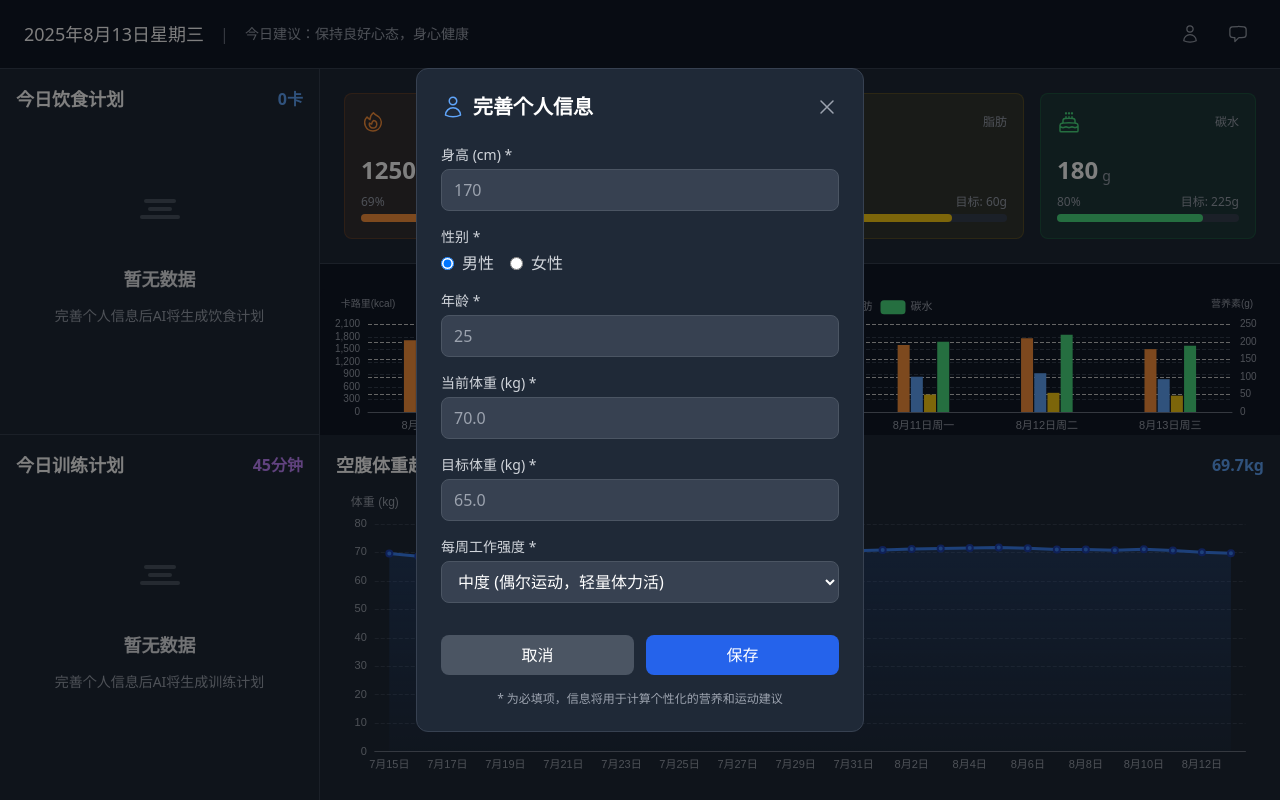
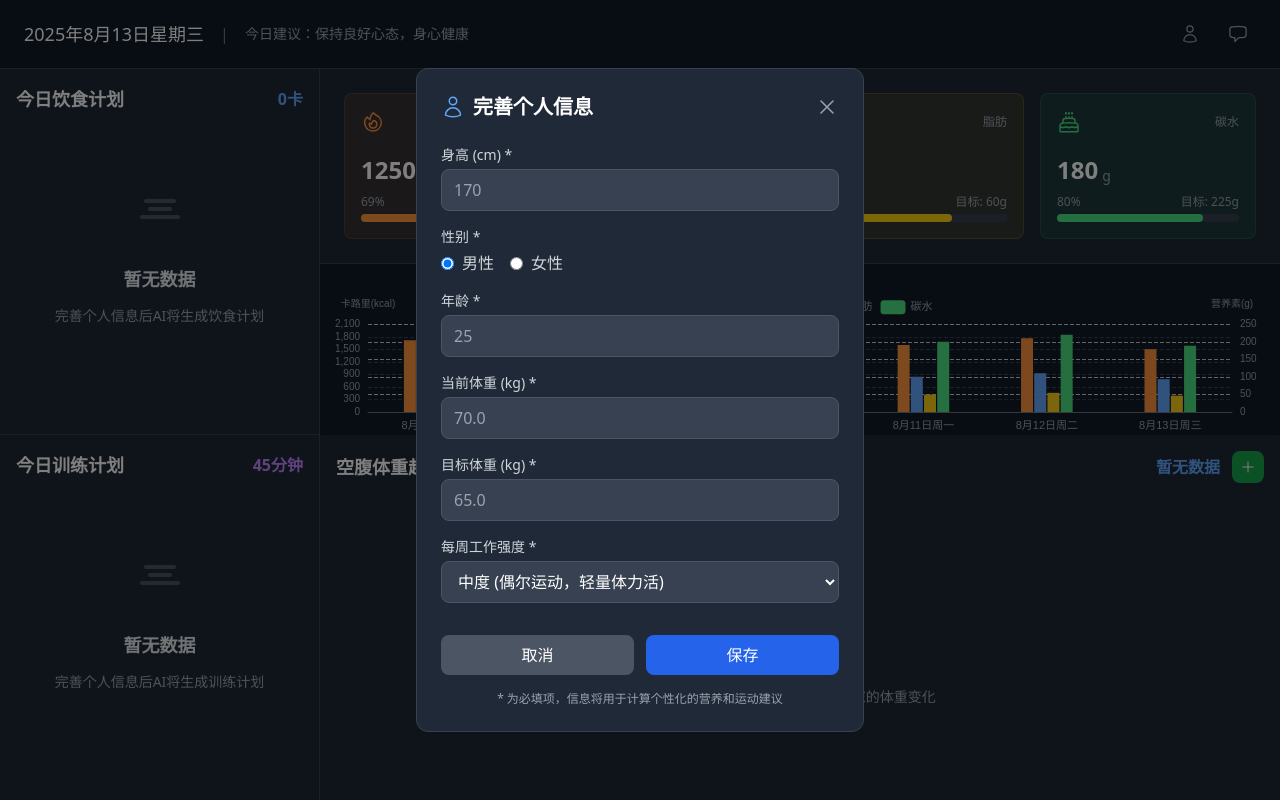
Before and after one commit to FireBushtree/stronger-body, a React (Vite) app: page / in a window 1280 px wide. Built offline with nearby package versions, Linux system fonts and the light colour scheme; what @mastra/client-js would draw is missing.

Commit message:
feat: add weight chart data

```diff
--- a/src/components/RightPanel/WeightChart.tsx
+++ b/src/components/RightPanel/WeightChart.tsx
@@ -1,28 +1,71 @@
-import React from 'react';
+import React, { useState, useEffect } from 'react';
 import ReactECharts from 'echarts-for-react';
+import { PlusIcon } from '@heroicons/react/24/outline';
 import { generateWeightData, getWeightChartOption } from './helper';
+import WeightRecordModal from '../WeightRecordModal';
 
 const WeightChart: React.FC = () => {
-  const { dates, weights } = generateWeightData();
+  const [showWeightModal, setShowWeightModal] = useState(false);
+  const [chartData, setChartData] = useState(() => generateWeightData());
+
+  const { dates, weights } = chartData;
   const option = getWeightChartOption(dates, weights);
 
   // 获取最新体重
-  const latestWeight = weights[weights.length - 1];
+  const latestWeight = weights.length > 0 ? weights[weights.length - 1] : null;
+
+  // 刷新图表数据
+  const refreshChartData = () => {
+    setChartData(generateWeightData());
+  };
+
+  // 处理保存体重记录
+  const handleWeightSave = () => {
+    refreshChartData();
+  };
 
   return (
     <div className="flex-1 h-0">
       <div className="h-full bg-gray-800 p-4 flex flex-col">
         <div className="flex justify-between items-center mb-4">
           <h2 className="text-white text-lg font-semibold">空腹体重趋势</h2>
-          <span className="text-blue-400 font-semibold">{latestWeight}kg</span>
+          <div className="flex items-center space-x-3">
+            <span className="text-blue-400 font-semibold">
+              {latestWeight ? `${latestWeight}kg` : '暂无数据'}
+            </span>
+            <button
+              onClick={() => setShowWeightModal(true)}
+              className="p-2 bg-green-600 hover:bg-green-500 text-white rounded-lg transition-colors flex items-center justify-center"
+              title="添加体重记录"
+            >
+              <PlusIcon className="w-4 h-4" />
+            </button>
+          </div>
         </div>
         <div className="flex-1">
-          <ReactECharts
-            option={option}
-            style={{ height: '100%', width: '100%' }}
-            opts={{ renderer: 'canvas' }}
-          />
+          {weights.length > 0 ? (
+            <ReactECharts
+              option={option}
+              style={{ height: '100%', width: '100%' }}
+              opts={{ renderer: 'canvas' }}
+            />
+          ) : (
+            <div className="h-full flex items-center justify-center">
+              <div className="text-center text-gray-400">
+                <div className="text-6xl mb-4">📊</div>
+                <div className="text-lg mb-2">暂无体重记录</div>
+                <div className="text-sm">点击右上角的"+"按钮开始记录您的体重变化</div>
+              </div>
+            </div>
+          )}
         </div>
+
+        {/* 体重记录弹窗 */}
+        <WeightRecordModal
+          isOpen={showWeightModal}
+          onClose={() => setShowWeightModal(false)}
+          onSave={handleWeightSave}
+        />
       </div>
     </div>
   );
--- a/src/components/RightPanel/helper.ts
+++ b/src/components/RightPanel/helper.ts
@@ -1,19 +1,30 @@
+import { WeightTrendDB, UserBodyInfoDB } from '../../utils/db';
+
 // 生成体重数据的辅助函数
 export const generateWeightData = () => {
-  const dates = [];
-  const weights = [];
-  const today = new Date();
+  const dates: string[] = [];
+  const weights: number[] = [];
 
-  for (let i = 29; i >= 0; i--) {
-    const date = new Date(today);
-    date.setDate(today.getDate() - i);
-    dates.push(date.toLocaleDateString('zh-CN', { month: 'short', day: 'numeric' }));
+  // 获取真实的体重数据
+  const weightMap = WeightTrendDB.get();
 
-    // 模拟体重数据，基础体重70kg，随机波动
-    const baseWeight = 70;
-    const variation = Math.sin(i / 5) * 1.5 + Math.random() * 0.8 - 0.4;
-    weights.push(Number((baseWeight + variation).toFixed(1)));
+  // 只显示用户实际输入的空腹体重记录
+  const records: Array<[string, any]> = Array.from(weightMap.entries())
+    .filter(([_, record]) => record.isFasting) // 只显示空腹测量的数据
+    .sort(([dateA], [dateB]) => dateA.localeCompare(dateB)); // 按日期排序
+
+  if (records.length === 0) {
+    // 如果没有任何记录，返回空数据
+    return { dates: [], weights: [] };
   }
+
+  // 转换数据格式
+  records.forEach(([dateStr, record]) => {
+    const date = new Date(dateStr);
+    const displayDate = date.toLocaleDateString('zh-CN', { month: 'short', day: 'numeric' });
+    dates.push(displayDate);
+    weights.push(record.weight);
+  });
 
   return { dates, weights };
 };
--- /dev/null
+++ b/src/components/WeightRecordModal.tsx
@@ -0,0 +1,213 @@
+import React, { useState } from 'react';
+import { XMarkIcon, ScaleIcon } from '@heroicons/react/24/outline';
+import { WeightTrendDB } from '../utils/db';
+
+interface WeightRecordModalProps {
+  isOpen: boolean;
+  onClose: () => void;
+  onSave: () => void;
+}
+
+const WeightRecordModal: React.FC<WeightRecordModalProps> = ({ isOpen, onClose, onSave }) => {
+  const [formData, setFormData] = useState({
+    date: new Date().toISOString().split('T')[0], // 默认今日
+    weight: '',
+    isFasting: true,
+    note: ''
+  });
+
+  const [errors, setErrors] = useState<Record<string, string>>({});
+
+  const validateForm = () => {
+    const newErrors: Record<string, string> = {};
+
+    if (!formData.date) {
+      newErrors.date = '请选择日期';
+    }
+
+    if (!formData.weight || parseFloat(formData.weight) < 30 || parseFloat(formData.weight) > 300) {
+      newErrors.weight = '体重必须在30-300kg之间';
+    }
+
+    setErrors(newErrors);
+    return Object.keys(newErrors).length === 0;
+  };
+
+  const handleSubmit = (e: React.FormEvent) => {
+    e.preventDefault();
+
+    if (!validateForm()) {
+      return;
+    }
+
+    const success = WeightTrendDB.addRecord({
+      date: formData.date,
+      weight: parseFloat(formData.weight),
+      isFasting: formData.isFasting,
+      note: formData.note || undefined
+    });
+
+    if (success) {
+      onSave();
+      handleClose();
+    } else {
+      setErrors({ submit: '保存失败，请重试' });
+    }
+  };
+
+  const handleClose = () => {
+    setFormData({
+      date: new Date().toISOString().split('T')[0],
+      weight: '',
+      isFasting: true,
+      note: ''
+    });
+    setErrors({});
+    onClose();
+  };
+
+  const handleInputChange = (field: string, value: string | boolean) => {
+    setFormData(prev => ({ ...prev, [field]: value }));
+    // 清除对应字段的错误
+    if (errors[field]) {
+      setErrors(prev => ({ ...prev, [field]: '' }));
+    }
+  };
+
+  if (!isOpen) return null;
+
+  return (
+    <div className="fixed inset-0 bg-black bg-opacity-50 flex items-center justify-center z-50">
+      <div className="bg-gray-800 rounded-xl p-6 w-full max-w-md mx-4 border border-gray-700">
+        {/* 标题栏 */}
+        <div className="flex justify-between items-center mb-6">
+          <div className="flex items-center space-x-2">
+            <ScaleIcon className="w-6 h-6 text-green-400" />
+            <h2 className="text-xl font-bold text-white">记录体重</h2>
+          </div>
+          <button
+            onClick={handleClose}
+            className="text-gray-400 hover:text-white transition-colors"
+          >
+            <XMarkIcon className="w-6 h-6" />
+          </button>
+        </div>
+
+        {/* 表单 */}
+        <form onSubmit={handleSubmit} className="space-y-4">
+          {/* 日期 */}
+          <div>
+            <label className="block text-sm font-medium text-gray-300 mb-1">
+              测量日期 *
+            </label>
+            <input
+              type="date"
+              value={formData.date}
+              onChange={(e) => handleInputChange('date', e.target.value)}
+              className="w-full bg-gray-700 border border-gray-600 rounded-lg px-3 py-2 text-white focus:outline-none focus:border-green-500"
+              max={new Date().toISOString().split('T')[0]}
+            />
+            {errors.date && (
+              <p className="text-red-400 text-xs mt-1">{errors.date}</p>
+            )}
+          </div>
+
+          {/* 体重 */}
+          <div>
+            <label className="block text-sm font-medium text-gray-300 mb-1">
+              体重 (kg) *
+            </label>
+            <input
+              type="number"
+              step="0.1"
+              value={formData.weight}
+              onChange={(e) => handleInputChange('weight', e.target.value)}
+              className="w-full bg-gray-700 border border-gray-600 rounded-lg px-3 py-2 text-white focus:outline-none focus:border-green-500"
+              placeholder="70.5"
+              min="30"
+              max="300"
+            />
+            {errors.weight && (
+              <p className="text-red-400 text-xs mt-1">{errors.weight}</p>
+            )}
+          </div>
+
+          {/* 是否空腹 */}
+          <div>
+            <label className="block text-sm font-medium text-gray-300 mb-2">
+              测量状态
+            </label>
+            <div className="flex space-x-4">
+              <label className="flex items-center">
+                <input
+                  type="radio"
+                  name="isFasting"
+                  checked={formData.isFasting}
+                  onChange={() => handleInputChange('isFasting', true)}
+                  className="text-green-500 bg-gray-700 border-gray-600"
+                />
+                <span className="ml-2 text-gray-300">空腹测量</span>
+              </label>
+              <label className="flex items-center">
+                <input
+                  type="radio"
+                  name="isFasting"
+                  checked={!formData.isFasting}
+                  onChange={() => handleInputChange('isFasting', false)}
+                  className="text-green-500 bg-gray-700 border-gray-600"
+                />
+                <span className="ml-2 text-gray-300">非空腹测量</span>
+              </label>
+            </div>
+          </div>
+
+          {/* 备注 */}
+          <div>
+            <label className="block text-sm font-medium text-gray-300 mb-1">
+              备注 (可选)
+            </label>
+            <textarea
+              value={formData.note}
+              onChange={(e) => handleInputChange('note', e.target.value)}
+              className="w-full bg-gray-700 border border-gray-600 rounded-lg px-3 py-2 text-white focus:outline-none focus:border-green-500 resize-none"
+              rows={2}
+              placeholder="记录当天的状态或其他备注信息..."
+              maxLength={100}
+            />
+          </div>
+
+          {/* 错误提示 */}
+          {errors.submit && (
+            <div className="text-red-400 text-sm text-center">
+              {errors.submit}
+            </div>
+          )}
+
+          {/* 按钮 */}
+          <div className="flex space-x-3 pt-4">
+            <button
+              type="button"
+              onClick={handleClose}
+              className="flex-1 px-4 py-2 bg-gray-600 text-white rounded-lg hover:bg-gray-500 transition-colors"
+            >
+              取消
+            </button>
+            <button
+              type="submit"
+              className="flex-1 px-4 py-2 bg-green-600 text-white rounded-lg hover:bg-green-500 transition-colors font-medium"
+            >
+              保存记录
+            </button>
+          </div>
+        </form>
+
+        {/* 提示 */}
+        <p className="text-gray-400 text-xs text-center mt-4">
+          * 为必填项，建议选择固定时间测量体重以获得准确趋势
+        </p>
+      </div>
+    </div>
+  );
+};
+
+export default WeightRecordModal;
```
